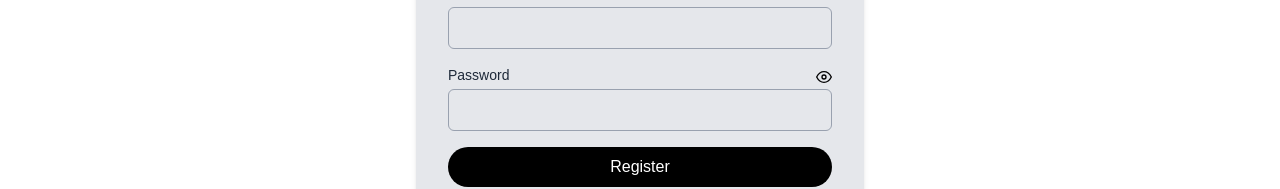
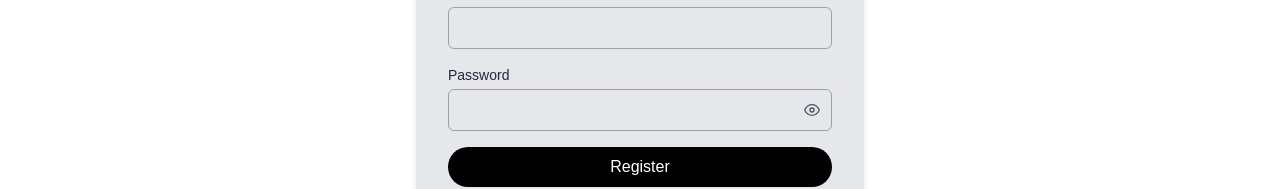
Before and after one commit to GhazaliPHLX/WCD-Final-Project, a React (Vite) app: page /WCD-Final-Project/Register in a window 1280 px wide. Shown: the part 335-524 px from the top of the page. Built offline with nearby package versions, Linux system fonts and the light colour scheme.

Commit message:
fixing Icon bug

```diff
--- a/src/pages/Login.jsx
+++ b/src/pages/Login.jsx
@@ -67,22 +67,29 @@ function Login(){
             </div>
 
 
-            <div>
-                <div className="flex justify-between">
-                    <label htmlFor="password" className="block text-sm font-medium text-gray-800 mb-1">Password</label>
-                    <button type="button" onClick={() => setShowPassword(!showPassword)}>
-                        {showPassword ? <FiEyeOff /> : <FiEye />}
+            <div className="mb-4">
+                <label htmlFor="password" className="block text-sm font-medium text-gray-800 mb-1">
+                    Password
+                </label>
+
+                <div className="relative">
+                    <input
+                    type={showPassword ? "text" : "password"}
+                    id="password"
+                    className="w-full border border-gray-400 rounded-md px-4 py-2 pr-10 focus:outline-none focus:ring-2 focus:ring-primary"
+                    value={password}
+                    onChange={(e) => setPassword(e.target.value)}
+                    />
+                    <button
+                    type="button"
+                    onClick={() => setShowPassword(!showPassword)}
+                    className="absolute right-3 top-1/2 transform -translate-y-1/2 text-gray-600"
+                    >
+                    {showPassword ? <FiEyeOff /> : <FiEye />}
                     </button>
                 </div>
+                </div>
 
-                <input
-                type={showPassword ? "text" : "password"}
-                id="Password"
-                className="w-full border border-gray-400 rounded-md px-4 py-2 focus:outline-none focus:ring-2 focus:ring-primary"
-                value={password}
-                onChange={(e) => setPassword(e.target.value)}
-                />
-            </div>
 
             <button
             type="submit"
--- a/src/pages/Register.jsx
+++ b/src/pages/Register.jsx
@@ -75,22 +75,28 @@ function Register(){
                 />
             </div>
 
-            <div>
-                <div className="flex justify-between">
-                    <label htmlFor="password" className="block text-sm font-medium text-gray-800 mb-1">Password</label>
-                    <button type="button" onClick={() => setShowPassword(!showPassword)}>
-                        {showPassword ? <FiEyeOff /> : <FiEye />}
+            <div className="mb-4">
+                <label htmlFor="password" className="block text-sm font-medium text-gray-800 mb-1">
+                    Password
+                </label>
+
+                <div className="relative">
+                    <input
+                    type={showPassword ? "text" : "password"}
+                    id="password"
+                    className="w-full border border-gray-400 rounded-md px-4 py-2 pr-10 focus:outline-none focus:ring-2 focus:ring-primary"
+                    value={password}
+                    onChange={(e) => setPassword(e.target.value)}
+                    />
+                    <button
+                    type="button"
+                    onClick={() => setShowPassword(!showPassword)}
+                    className="absolute right-3 top-1/2 transform -translate-y-1/2 text-gray-600"
+                    >
+                    {showPassword ? <FiEyeOff /> : <FiEye />}
                     </button>
                 </div>
-
-                <input
-                type={showPassword ? "text" : "password"}
-                id="Password"
-                className="w-full border border-gray-400 rounded-md px-4 py-2 focus:outline-none focus:ring-2 focus:ring-primary"
-                value={password}
-                onChange={(e) => setPassword(e.target.value)}
-                />
-            </div>
+                </div>
 
             <button
             type="submit"
```
